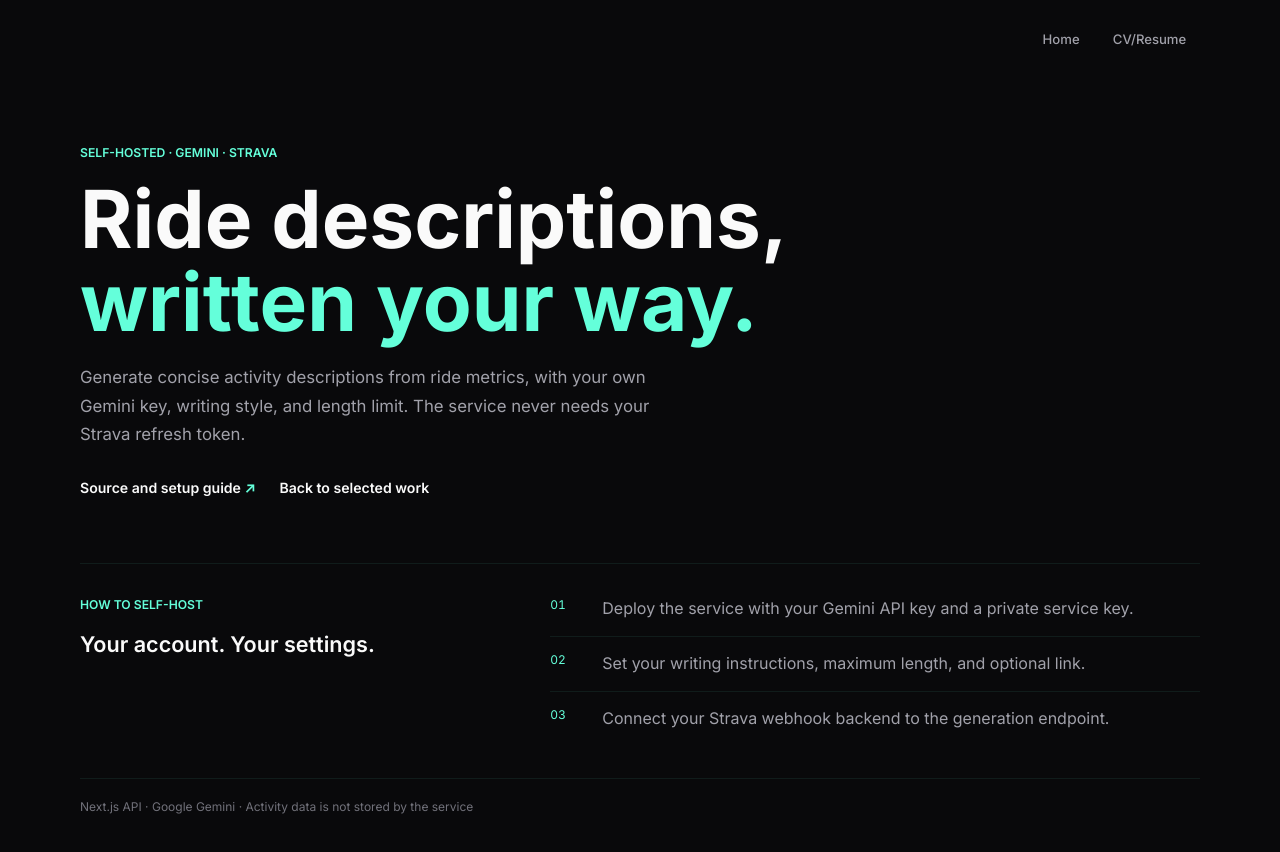
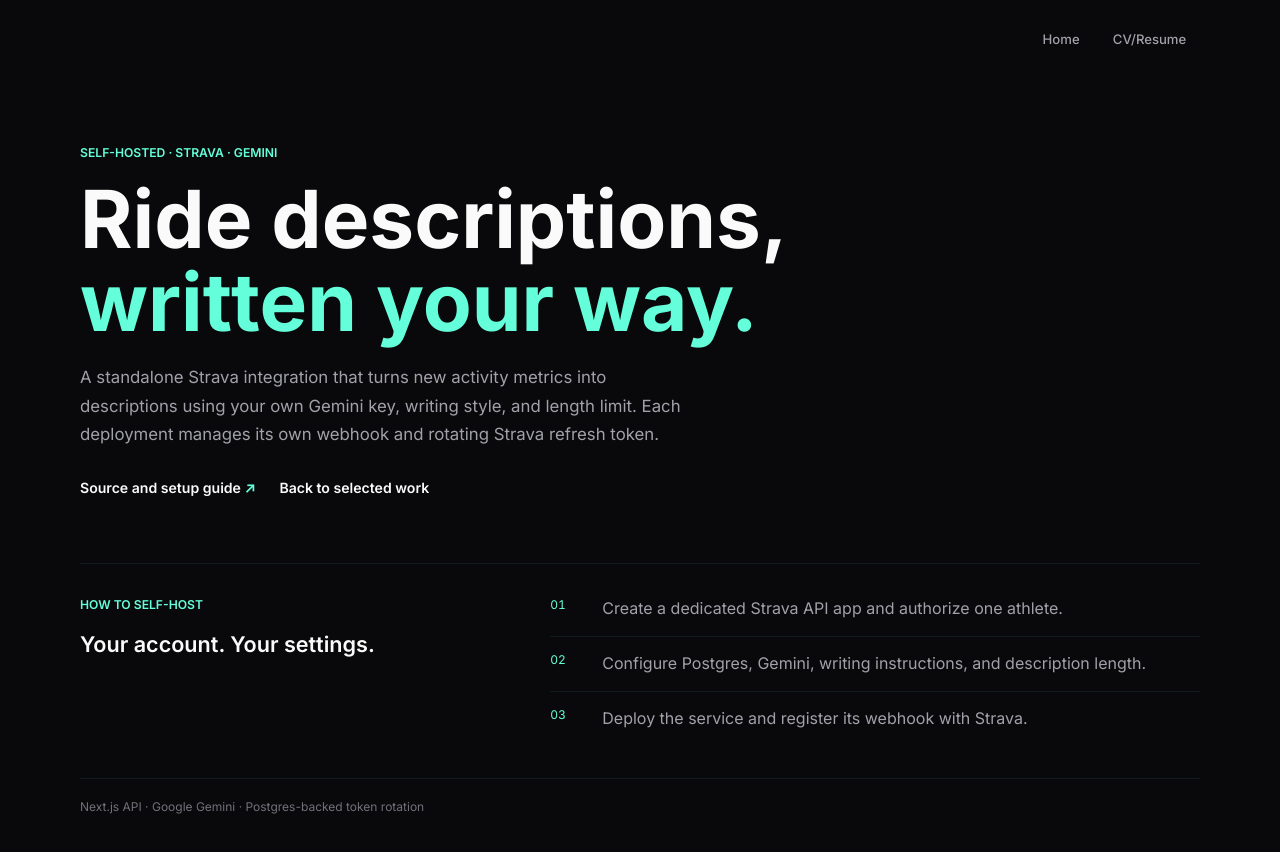
Before and after one commit to taaage/portfolio-client, a React (Vite) app: page /strava-ai-descriptions in a window 1280 px wide. Shown: the top 852 px of the page. Built offline with nearby package versions, Linux system fonts and the light colour scheme; no server answers.

Commit message:
refactor: update Strava AI Descriptions component with revised setup steps and improved introductory text

```diff
--- a/src/components/StravaAiDescriptions/StravaAiDescriptions.tsx
+++ b/src/components/StravaAiDescriptions/StravaAiDescriptions.tsx
@@ -2,24 +2,25 @@
 import "./StravaAiDescriptions.css";
 
 const setupSteps = [
-  "Deploy the service with your Gemini API key and a private service key.",
-  "Set your writing instructions, maximum length, and optional link.",
-  "Connect your Strava webhook backend to the generation endpoint.",
+  "Create a dedicated Strava API app and authorize one athlete.",
+  "Configure Postgres, Gemini, writing instructions, and description length.",
+  "Deploy the service and register its webhook with Strava.",
 ];
 
 export default function StravaAiDescriptions() {
   return (
     <main className="strava-ai-page" aria-labelledby="strava-ai-title">
       <header className="strava-ai-heading">
-        <p className="strava-ai-kicker">Self-hosted · Gemini · Strava</p>
+        <p className="strava-ai-kicker">Self-hosted · Strava · Gemini</p>
         <h1 id="strava-ai-title">
           Ride descriptions,<br />
           <span>written your way.</span>
         </h1>
         <p className="strava-ai-intro">
-          Generate concise activity descriptions from ride metrics, with your
-          own Gemini key, writing style, and length limit. The service never
-          needs your Strava refresh token.
+          A standalone Strava integration that turns new activity metrics into
+          descriptions using your own Gemini key, writing style, and length
+          limit. Each deployment manages its own webhook and rotating Strava
+          refresh token.
         </p>
         <div className="strava-ai-actions">
           <a
@@ -49,7 +50,7 @@
       </section>
 
       <footer className="strava-ai-footer">
-        Next.js API · Google Gemini · Activity data is not stored by the service
+        Next.js API · Google Gemini · Postgres-backed token rotation
       </footer>
     </main>
   );
```
